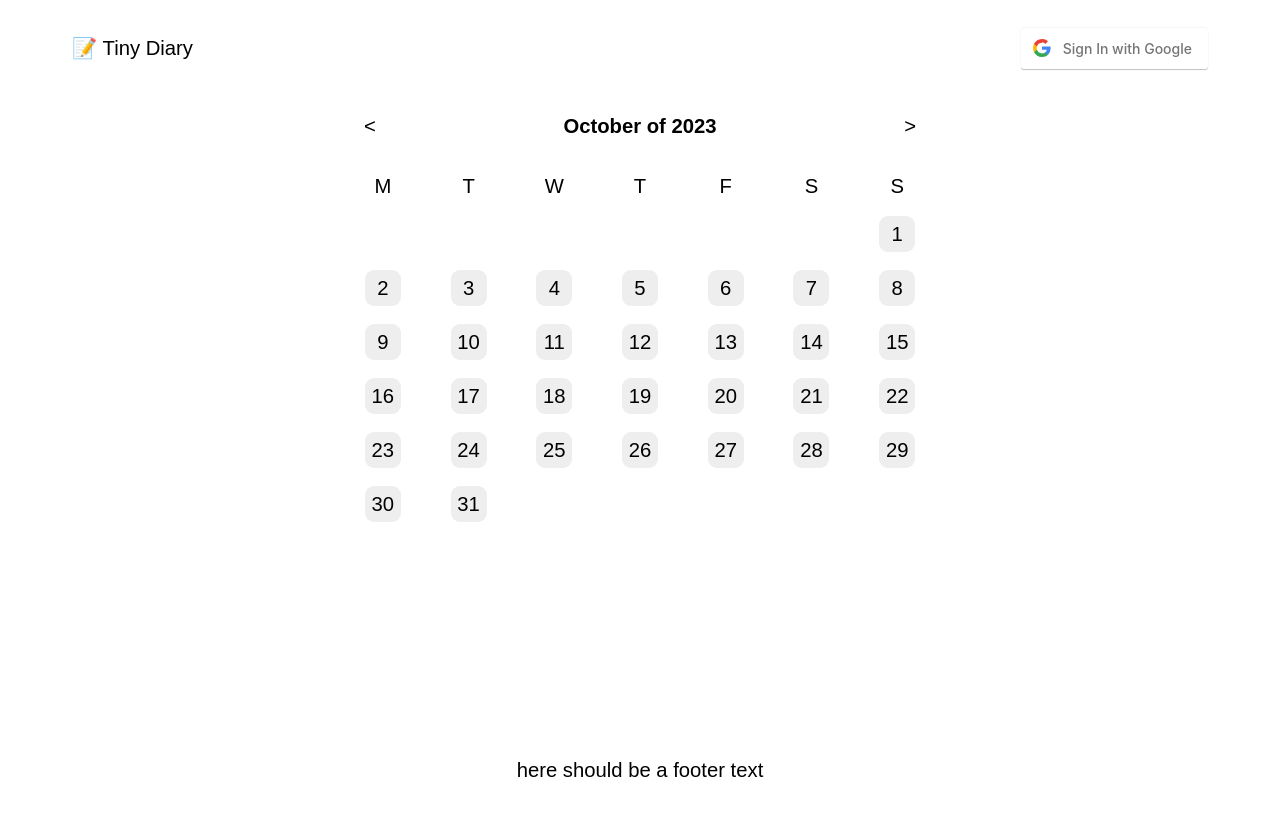
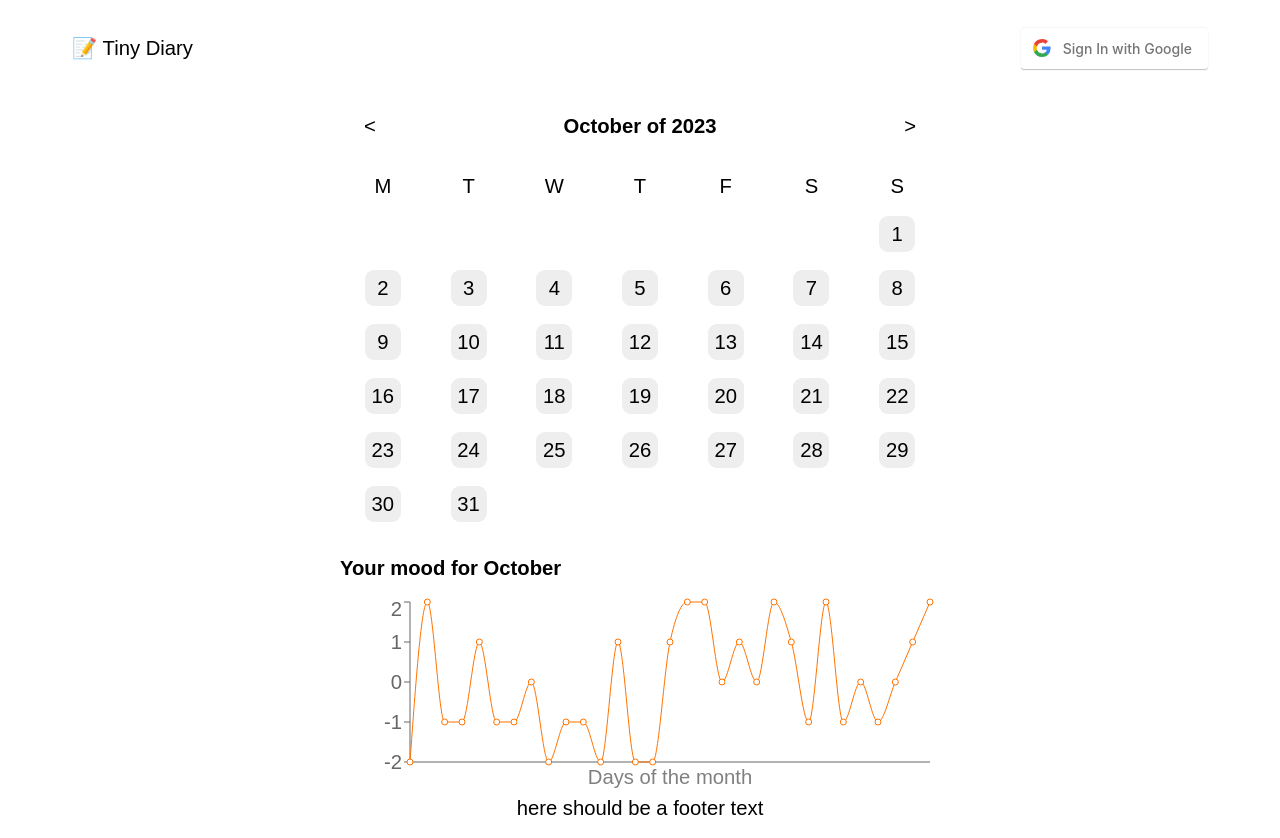
Before and after one commit to Lockd/tiny-diary, a React (Create React App) app in the folder frontend/: page / in a window 1280 px wide. Before the commit the page ends 800 px from the top, so only its background shows below. Built offline with nearby package versions, Linux system fonts and the light colour scheme; no server answers.

Commit message:
Basic set up for charts

```diff
--- a/frontend/package.json
+++ b/frontend/package.json
@@ -26,6 +26,7 @@
     "react-router-dom": "^6.16.0",
     "react-scripts": "5.0.1",
     "react-spinners": "^0.13.8",
+    "recharts": "^2.9.0",
     "sass": "^1.69.3",
     "typescript": "^4.9.5",
     "web-vitals": "^2.1.4"
--- a/frontend/src/Components/Calendar/CalendarManager.tsx
+++ b/frontend/src/Components/Calendar/CalendarManager.tsx
@@ -13,6 +13,7 @@ import { db } from "../../Firebase";
 import { collection, getDocs, query, where } from "firebase/firestore";
 import { TBackendDiaryEntry } from "../../types";
 import { populateDiary } from "../../Features/Diary/diarySlice";
+import MoodChart from "../MoodChart/MoodChart";
 
 const CalendarManager: React.FC<any> = () => {
   const dispatch = useAppDispatch();
@@ -28,6 +29,8 @@ const CalendarManager: React.FC<any> = () => {
     (state) => state.diary?.[selectedYear]?.[selectedMonth + 1]
   );
   const monthName = getMonthName(selectedMonth);
+
+  const amountOfDays = getDaysInMonth(selectedMonth, selectedYear);
 
   useEffect(() => {
     // TODO download next and previous month if need
@@ -99,9 +102,14 @@ const CalendarManager: React.FC<any> = () => {
           dayOfTheWeekForFirstDay={getDayOfTheWeek(
             new Date(selectedYear, selectedMonth, 0)
           )}
-          amountOfDays={getDaysInMonth(selectedMonth, selectedYear)}
+          amountOfDays={amountOfDays}
         />
       </div>
+      <MoodChart
+        month={selectedMonth}
+        year={selectedYear}
+        amountOfDays={amountOfDays}
+      />
     </div>
   );
 };
--- /dev/null
+++ b/frontend/src/Components/MoodChart/MoodChart.module.scss
@@ -0,0 +1,5 @@
+@import "../../styles/variables.scss";
+
+.moodGraphWrapper {
+  width: 100%;
+}
--- /dev/null
+++ b/frontend/src/Components/MoodChart/MoodChart.tsx
@@ -0,0 +1,59 @@
+import React from "react";
+import {
+  LineChart,
+  XAxis,
+  YAxis,
+  Tooltip,
+  CartesianGrid,
+  Line,
+} from "recharts";
+import { useAppSelector } from "../../app/hooks";
+import { MOOD_BORDERS } from "../../utils/constants";
+import styles from "./MoodChart.module.scss";
+import { getMonthName } from "../../utils/dateUtils";
+
+interface MoodChart {
+  year: number;
+  month: number;
+  amountOfDays: number;
+}
+
+const MoodChart: React.FC<MoodChart> = ({ year, month, amountOfDays }) => {
+  // TODO get data for graph from the table
+  const monthName = getMonthName(month);
+
+  const generateMoodData = () => {
+    const data = [];
+    for (let i = 1; i <= amountOfDays; i++) {
+      data.push({
+        name: `${i}.${month + 1}.${year}`,
+        mood: Math.floor(Math.random() * 5 - 2),
+      });
+    }
+    return data;
+  };
+
+  return (
+    <div className={styles.moodGraphWrapper}>
+      <h2 className={styles.moodGraphTitle}>Your mood for {monthName}</h2>
+      <LineChart
+        width={600}
+        height={200}
+        data={generateMoodData()}
+        margin={{ top: 5, right: 10, left: 10, bottom: 5 }}
+      >
+        <XAxis
+          dataKey="name"
+          tick={false}
+          label={{ value: "Days of the month", angle: 0, position: "center" }}
+        />
+        <YAxis dataKey="mood" domain={[MOOD_BORDERS.min, MOOD_BORDERS.max]} />
+        <Tooltip />
+        {/* <CartesianGrid stroke="#ccc" strokeDasharray="5 5" /> */}
+        <Line type="monotone" dataKey="mood" stroke="#ff7300" yAxisId={0} />
+      </LineChart>
+    </div>
+  );
+};
+
+export default MoodChart;
--- /dev/null
+++ b/frontend/src/utils/constants.ts
@@ -0,0 +1,4 @@
+export const MOOD_BORDERS = {
+  min: -2,
+  max: 2,
+};
```
Also changed, not shown: 1 other file (tests, documents, lock files or other folders).
